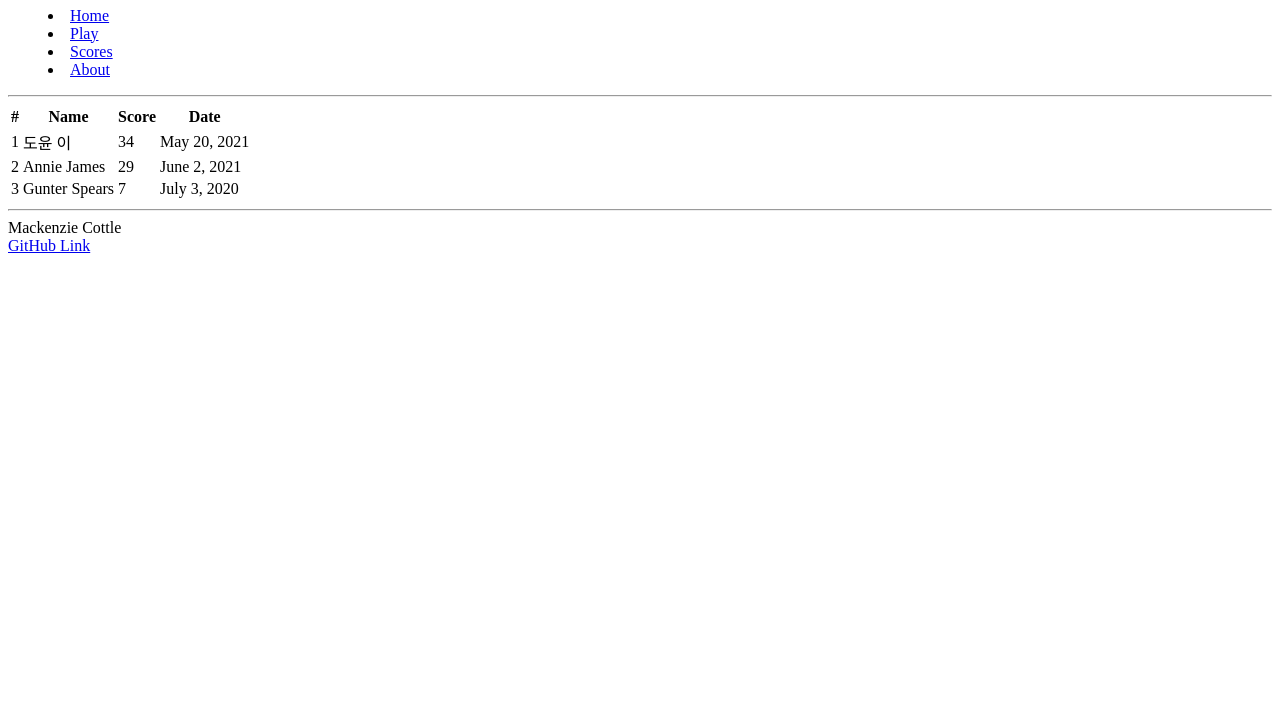
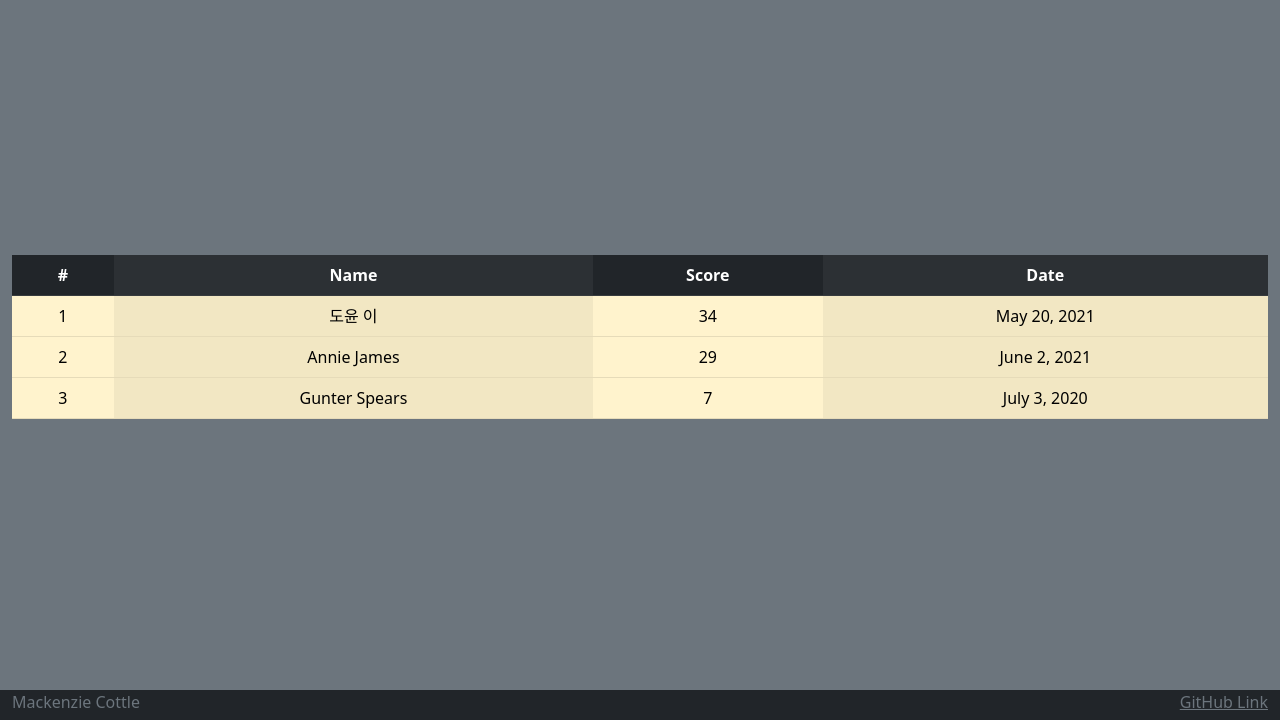
Before and after one commit to mcottle1/simon, a plain HTML site: page scores.html in a window 1280 px wide. Shown: the part 80-800 px from the top of the page. Drawn offline with nearby package versions, Linux system fonts and the light colour scheme.

Commit message:
Sixth Commit:scores.html update

```diff
--- a/scores.html
+++ b/scores.html
@@ -5,23 +5,30 @@
         <meta name="viewport" content="width=device-width, initial-scale=1.0"/>
         <title>Simon</title>
         <link rel="icon" href="favicon.ico"/>
+        <link rel="stylesheet" href="main.css" />
+        <link
+        href="https://cdn.jsdelivr.net/npm/bootstrap@5.2.2/dist/css/bootstrap.min.css"
+        rel="stylesheet"
+        integrity="sha384-Zenh87qX5JnK2Jl0vWa8Ck2rdkQ2Bzep5IDxbcnCeuOxjzrPF/et3URy9Bv1WTRi"
+        crossorigin="anonymous"
+        />
     </head>
-    <body>
-        <header>
-            <h1>Simon<sup>&reg;</sup></h1>
-            <nav>
+    <body class="bg-dark text-light">
+        <header class="container-fluid">
+            <nav class="navbar fixed-top navbar-dark">
+                <a class="navbar-brand" href="#">Simon<sup>&reg;</sup></a>
                 <menu>
-                    <li><a href="index.html">Home</a></li>
-                    <li><a href="play.html">Play</a></li>
-                    <li><a href="scores.html">Scores</a></li>
-                    <li><a href="about.html">About</a></li>
+                    <li class="nav-item"><a class="nav-link" href="index.html">Home</a></li>
+                    <li class="nav-item"><a class="nav-link" href="play.html">Play</a></li>
+                    <li class="nav-item"><a class="nav-link active" href="scores.html">Scores</a></li>
+                    <li class="nav-item"><a class="nav-link" href="about.html">About</a></li>
                 </menu>
             </nav>
         <hr/>
         </header>
-        <main>
-            <table>
-                <thead>
+        <main class="container-fluid bg-secondary text-center">
+            <table class="table table-warning table-striped-columns">
+                <thead class="table-dark">
                     <tr>
                         <th>#</th>
                         <th>Name</th>
@@ -51,11 +58,11 @@
                 </tbody>
             </table>
         </main>
-        <footer>
-            <hr/>
-            <span class="text-reset">Mackenzie Cottle</span>
-            <br/>
-            <a href="https://github.com/mcottle1/simon">GitHub Link</a>
+        <footer class="bg-dark text-dark text-muted">
+            <div class="container-fluid">
+                <span class="text-reset">Mackenzie Cottle</span>
+                <a class="text-reset" href="https://github.com/mcottle1/simon">GitHub Link</a>
+            </div>
         </footer>
     </body>
 </html>
```
